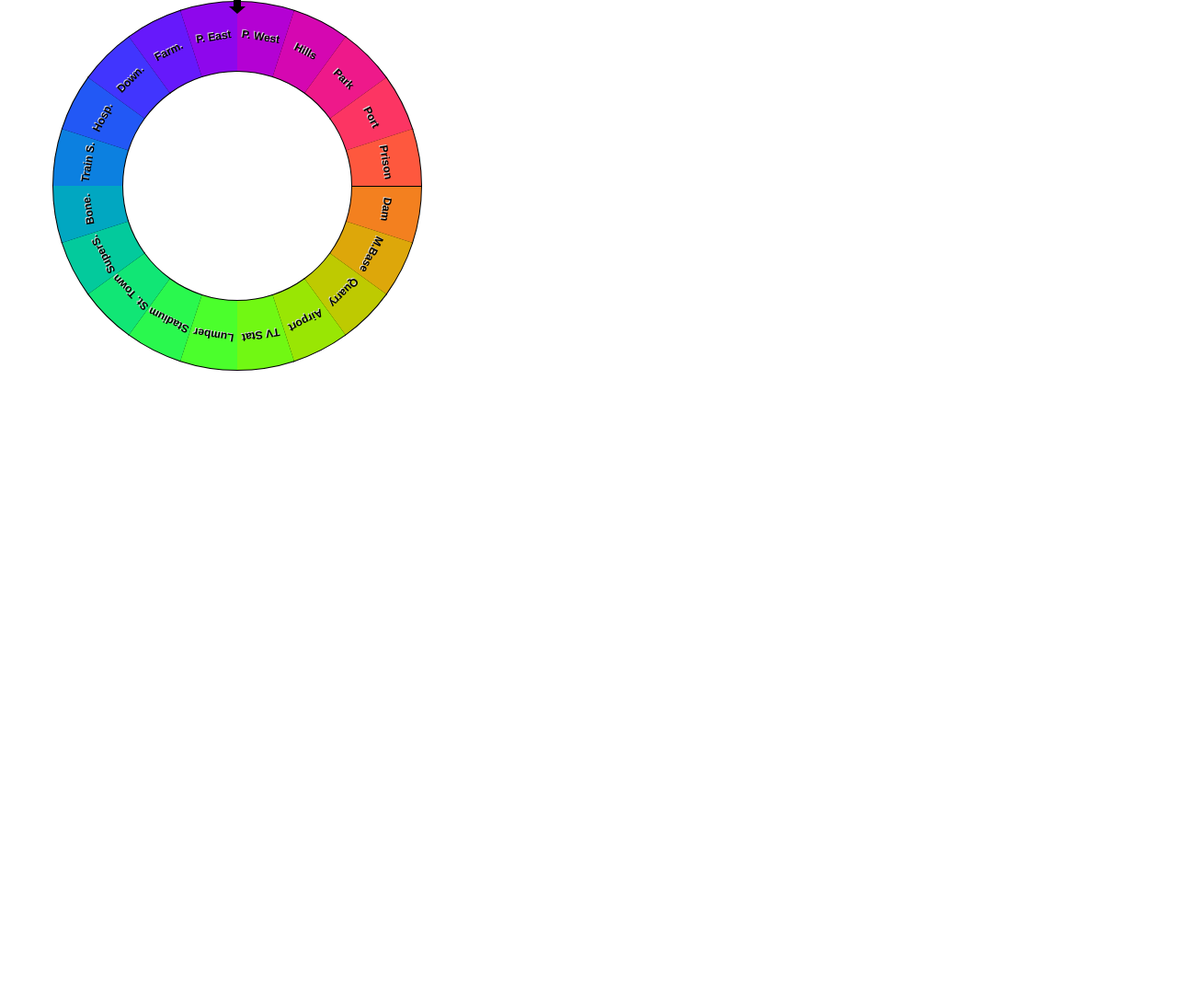
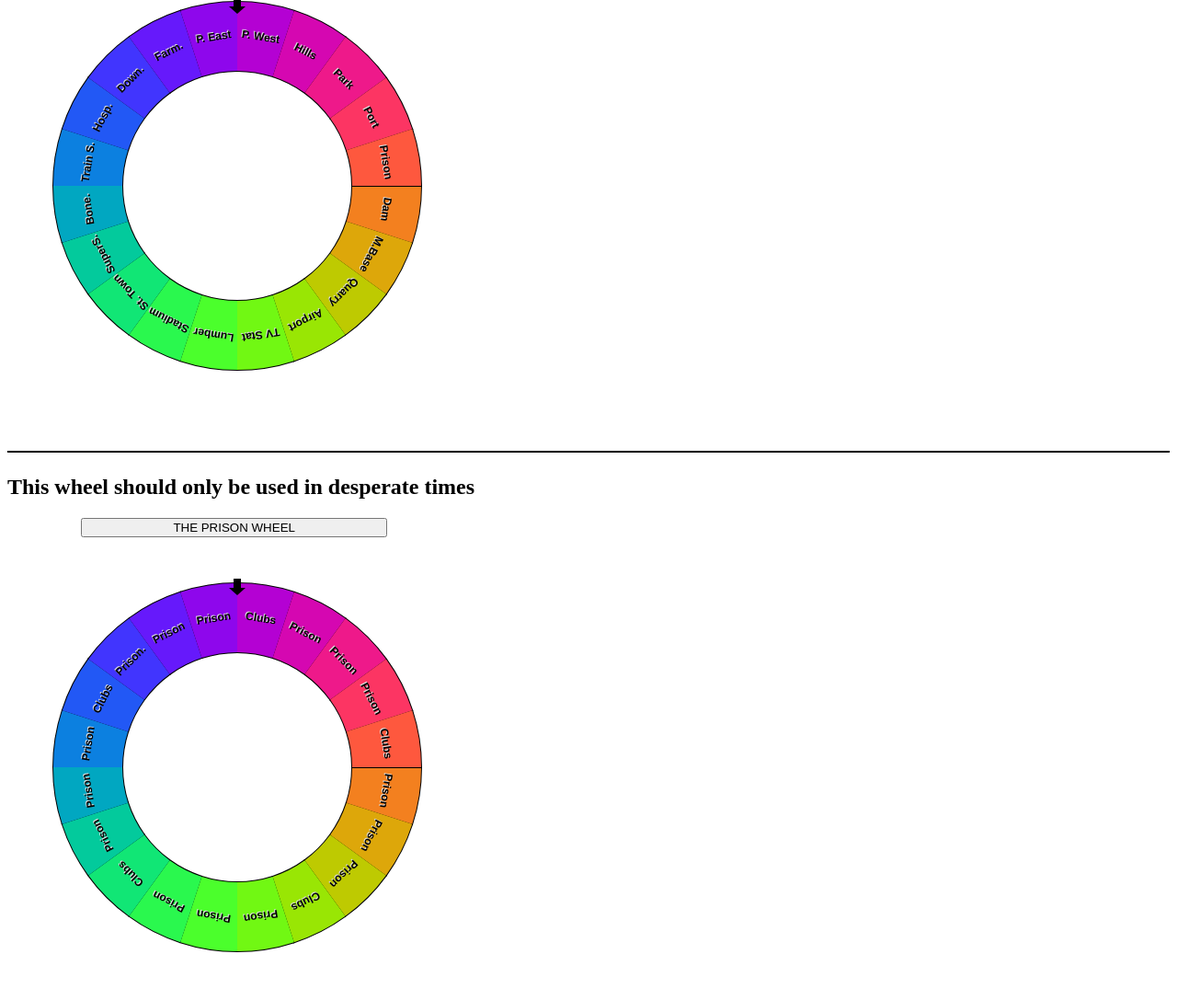
Before and after one commit to JakeWalsh97/Warzone_Roulette, a plain HTML site: page index.html in a window 1280 px wide. Shown: the part 3341-4428 px from the top of the page at 92% size. Before the commit the page ends 3801 px from the top, so only its background shows below. Drawn offline with Linux system fonts and the light colour scheme.

Commit message:
THERE THERE THERE

```diff
--- a/index.html
+++ b/index.html
@@ -16,4 +16,8 @@
 <h2 style="border-top: .1em solid black; padding-top: 1em">Now it's time to learn your fate: THERE</h2>
 <input type="button" value="SPIN THE WHEEL" style="margin-left: 6em; width:25em" id='spin' /><br>
 <canvas id="canvas" width="500" height="500"></canvas>
+<br><br>
+<h2 style="border-top: .1em solid black; padding-top: 1em">This wheel should only be used in desperate times</h2>
+<input type="button" value="THE PRISON WHEEL" style="margin-left: 6em; width:25em" id='spin2' /><br>
+<canvas id="canvas2" width="500" height="500"></canvas>
 <script src="index.js"></script>
--- a/index.js
+++ b/index.js
@@ -1,5 +1,8 @@
 var options = ["Dam", "M.Base", "Quarry", "Airport", "TV Stat", "Lumber", "Stadium", "St. Town", "SuperS.", "Bone.", "Train S.", "Hosp.",
 "Down.", "Farm.", "P. East", "P. West", "Hills", "Park", "Port", "Prison"];
+
+var options2 = ["Prison", "Prison", "Prison", "Clubs", "Prison", "Prison", "Prison", "Clubs", "Prison", "Prison", "Prison", "Clubs",
+"Prison.", "Prison", "Prison", "Clubs", "Prison", "Prison", "Prison", "Clubs"];
 
 var startAngle = 0;
 var arc = Math.PI / (options.length / 2);
@@ -12,6 +15,7 @@ var spinTimeTotal = 0;
 var ctx;
 
 document.getElementById("spin").addEventListener("click", spin);
+document.getElementById("spin2").addEventListener("click", spin2);
 
 function byte2Hex(n) {
   var nybHexString = "0123456789ABCDEF";
@@ -90,6 +94,61 @@ function drawRouletteWheel() {
   }
 }
 
+function drawRouletteWheel2() {
+  var canvas2 = document.getElementById("canvas2");
+  if (canvas2.getContext) {
+    var outsideRadius = 200;
+    var textRadius = 160;
+    var insideRadius = 125;
+
+    ctx = canvas2.getContext("2d");
+    ctx.clearRect(0,0,500,500);
+
+    ctx.strokeStyle = "black";
+    ctx.lineWidth = 2;
+
+    ctx.font = 'bold 12px Helvetica, Arial';
+
+    for(var i = 0; i < options2.length; i++) {
+      var angle = startAngle + i * arc;
+      //ctx.fillStyle = colors[i];
+      ctx.fillStyle = getColor(i, options2.length);
+
+      ctx.beginPath();
+      ctx.arc(250, 250, outsideRadius, angle, angle + arc, false);
+      ctx.arc(250, 250, insideRadius, angle + arc, angle, true);
+      ctx.stroke();
+      ctx.fill();
+
+      ctx.save();
+      ctx.shadowOffsetX = -1;
+      ctx.shadowOffsetY = -1;
+      ctx.shadowBlur    = 0;
+      ctx.shadowColor   = "rgb(220,220,220)";
+      ctx.fillStyle = "black";
+      ctx.translate(250 + Math.cos(angle + arc / 2) * textRadius,
+                    250 + Math.sin(angle + arc / 2) * textRadius);
+      ctx.rotate(angle + arc / 2 + Math.PI / 2);
+      var text = options2[i];
+      ctx.fillText(text, -ctx.measureText(text).width / 2, 0);
+      ctx.restore();
+    }
+
+    //Arrow
+    ctx.fillStyle = "black";
+    ctx.beginPath();
+    ctx.moveTo(250 - 4, 250 - (outsideRadius + 5));
+    ctx.lineTo(250 + 4, 250 - (outsideRadius + 5));
+    ctx.lineTo(250 + 4, 250 - (outsideRadius - 5));
+    ctx.lineTo(250 + 9, 250 - (outsideRadius - 5));
+    ctx.lineTo(250 + 0, 250 - (outsideRadius - 13));
+    ctx.lineTo(250 - 9, 250 - (outsideRadius - 5));
+    ctx.lineTo(250 - 4, 250 - (outsideRadius - 5));
+    ctx.lineTo(250 - 4, 250 - (outsideRadius + 5));
+    ctx.fill();
+  }
+}
+
 function spin() {
   spinAngleStart = Math.random() * 10 + 10;
   spinTime = 0;
@@ -127,4 +186,42 @@ function easeOut(t, b, c, d) {
   return b+c*(tc + -3*ts + 3*t);
 }
 
+function spin2() {
+  spinAngleStart = Math.random() * 10 + 10;
+  spinTime = 0;
+  spinTimeTotal = Math.random() * 3 + 4 * 1000;
+  rotateWheel2();
+}
+
+function rotateWheel2() {
+  spinTime += 30;
+  if(spinTime >= spinTimeTotal) {
+    stopRotateWheel2();
+    return;
+  }
+  var spinAngle = spinAngleStart - easeOut2(spinTime, 0, spinAngleStart, spinTimeTotal);
+  startAngle += (spinAngle * Math.PI / 180);
+  drawRouletteWheel2();
+  spinTimeout = setTimeout('rotateWheel2()', 30);
+}
+
+function stopRotateWheel2() {
+  clearTimeout(spinTimeout);
+  var degrees = startAngle * 180 / Math.PI + 90;
+  var arcd = arc * 180 / Math.PI;
+  var index = Math.floor((360 - degrees % 360) / arcd);
+  ctx.save();
+  ctx.font = 'bold 30px Helvetica, Arial';
+  var text = options2[index]
+  ctx.fillText(text, 250 - ctx.measureText(text).width / 2, 250 + 10);
+  ctx.restore();
+}
+
+function easeOut2(t, b, c, d) {
+  var ts = (t/=d)*t;
+  var tc = ts*t;
+  return b+c*(tc + -3*ts + 3*t);
+}
+
 drawRouletteWheel();
+drawRouletteWheel2();
```
